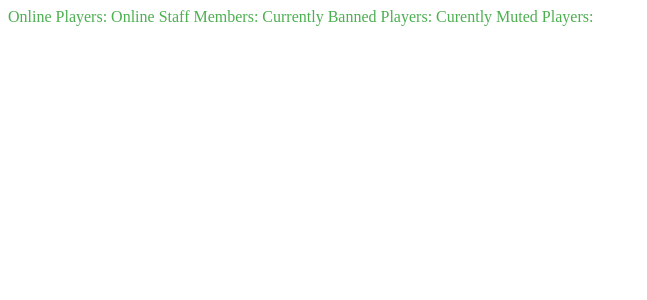
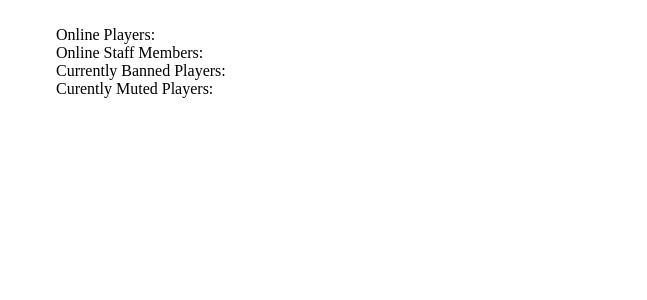
Before and after one commit to SpyTVofficial/MyPlugins, a PHP site: page /serverstats/index.php in a window 1280 px wide. Shown: the top 300 px of the page, without its empty margins (0-647 px from the left). Run offline with PHP 8.4, Linux system fonts and the light colour scheme.

Commit message:
'fixed_css'

```diff
--- a/assets/style.css
+++ b/assets/style.css
@@ -5,11 +5,13 @@
 }
 
 .Stats {
-  color: #4CAF50;
-  text-align: left;
-  float: left;
-  text-orientation: upright;
+  color: #000000;
 }
+
+.Maintenance{
+  text-align: center;
+}
+
 /* Style the links inside the navigation bar */
 .topnav a {
   float: left;
--- a/index.php
+++ b/index.php
@@ -10,6 +10,7 @@
 
     <body>
 
+
 <div class="topnav">
   <a href="index.php">Home</a>
   <a href="plugins/index.php">Plugins</a>
@@ -18,6 +19,11 @@
   <a href="serverstats/index.php">Serverstats</a>
 </div>
 
+<div class="maintenance">
+  <p> Maintenance </p>
+</div>
+
+
 <div class="footer">
   <p><a href="contact/index.php">Contact </a> | MyPlugins | &#169 2020 | <a href="faq/index.php">FAQ</a></p>
 </div>
--- a/serverstats/index.php
+++ b/serverstats/index.php
@@ -11,7 +11,7 @@
     </head>
 
     <body>
-        <div class=Stats>
+        <div style = "white-space: pre" class=Stats>
             <p1>Online Players: </p1>
             <p2>Online Staff Members: </p2>
             <p3>Currently Banned Players: </p3>
```
